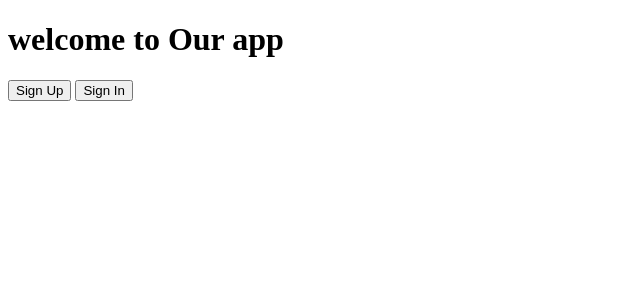
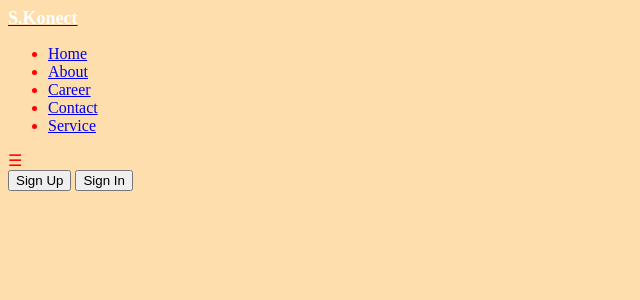
Before and after one commit to Elai5/studentkk, a Django app: template mysite/templates/authentication/index.html in a window 1280 px wide. Shown: the top 300 px of the page, without its empty margins (0-640 px from the left). Run offline with Django 4.2, Linux system fonts and the light colour scheme; the template is opened without the code that fills it, so the values that code supplies are empty; parts of the project's set-up code (start-up, migrations or seed data) failed here and were passed over.

Commit message:
addded cass file

```diff
--- a/mysite/mysite/settings.py
+++ b/mysite/mysite/settings.py
@@ -10,6 +10,7 @@ For the full list of settings and their values, see
 https://docs.djangoproject.com/en/4.2/ref/settings/
 """
 
+import os
 from pathlib import Path
 from . info import *
 
@@ -123,7 +124,11 @@ USE_TZ = True
 # https://docs.djangoproject.com/en/4.2/howto/static-files/
 
 STATIC_URL = 'static/'
+STATIC_ROOT = os.path.join(BASE_DIR, 'staticfiles')
 
+STATICFILES_DIRS = [
+    (BASE_DIR / 'static'),
+]
 # Default primary key field type
 # https://docs.djangoproject.com/en/4.2/ref/settings/#default-auto-field
 
--- /dev/null
+++ b/mysite/static/css/main.css
@@ -0,0 +1,4 @@
+body{
+    background-color: navajowhite;
+    color: red;
+}
--- a/mysite/templates/authentication/index.html
+++ b/mysite/templates/authentication/index.html
@@ -1,12 +1,14 @@
+{% load static %}
 <!DOCTYPE html>
 <html lang="en">
 <head>
     <meta charset="UTF-8">
     <meta name="viewport" content="width=device-width, initial-scale=1.0">
-    <title>Document</title>
+    <title>homepage</title>
+    <link rel="stylesheet" href="{% static 'css/main.css' %}">
+
 </head>
 <body>
-
 
 
     {% for message in messages %}
@@ -19,7 +21,31 @@
     {% endfor %}
 
 
-    <h1>welcome to Our app</h1>
+    <!-- <h1>Welcome to Our app</h1> -->
+    <div class="navbar" id="myNavbar">
+        <div class="logo-container">
+            <a href="/index.html"><span style="color: #fff; font-size: 18px; font-weight: bold;">S.Konect</span></a>
+  </div>
+  <ul>
+        <li><a href="index.html" class="active">Home</a></li>
+        <li><a href="about.html">About</a></li>
+        <li><a href="#">Career</a></li>
+        <li><a href="#">Contact</a></li>
+        <li><a href="#">Service</a></li>
+    </ul>
+    <div class="btn">
+
+    </div>
+     <div class="toggle-icon" onclick="toggleNavbar()">&#9776;</div>
+
+    </div>
+
+
+
+
+
+
+
 
     {% if user.is_authenticated %}
 
@@ -34,6 +60,7 @@
 
     {% endif %}
 
+
     <!-- <button type="submit"> <a href="/signup"></a> Sign up</button>
     <button type="submit"><a href="signin"></a> Sign in</button>
     <button type="submit"><a href="/signout"></a> Sign out</button> -->
--- a/mysite/templates/authentication/signin.html
+++ b/mysite/templates/authentication/signin.html
@@ -3,10 +3,10 @@
 <head>
     <meta charset="UTF-8">
     <meta name="viewport" content="width=device-width, initial-scale=1.0">
-    <title>Document</title>
+    <title>SignInPage</title>
 </head>
 <body>
-    <h2>sign up</h2>
+    <h2>sign In</h2>
 
     <form action="/signin" method="post">
     {% csrf_token %}
```
Also changed, not shown: mysite/db.sqlite3.
